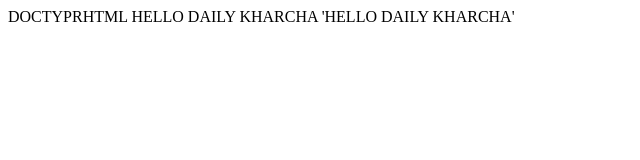
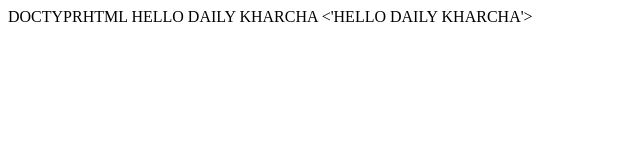
Before and after one commit to ravindrajainex-debug/daily-kharcha, a plain HTML site: page INDEX.HTML in a window 1280 px wide. Shown: the full height of the page, 0-640 px from the left. Drawn offline with Linux system fonts and the light colour scheme.

Commit message:
Update INDEX.HTML

```diff
--- a/INDEX.HTML
+++ b/INDEX.HTML
@@ -1,3 +1,3 @@
 DOCTYPRHTML
 <DOCTYPEHTML>
-HELLO DAILY KHARCHA 'HELLO DAILY KHARCHA'
+HELLO DAILY KHARCHA <'HELLO DAILY KHARCHA'>
```
